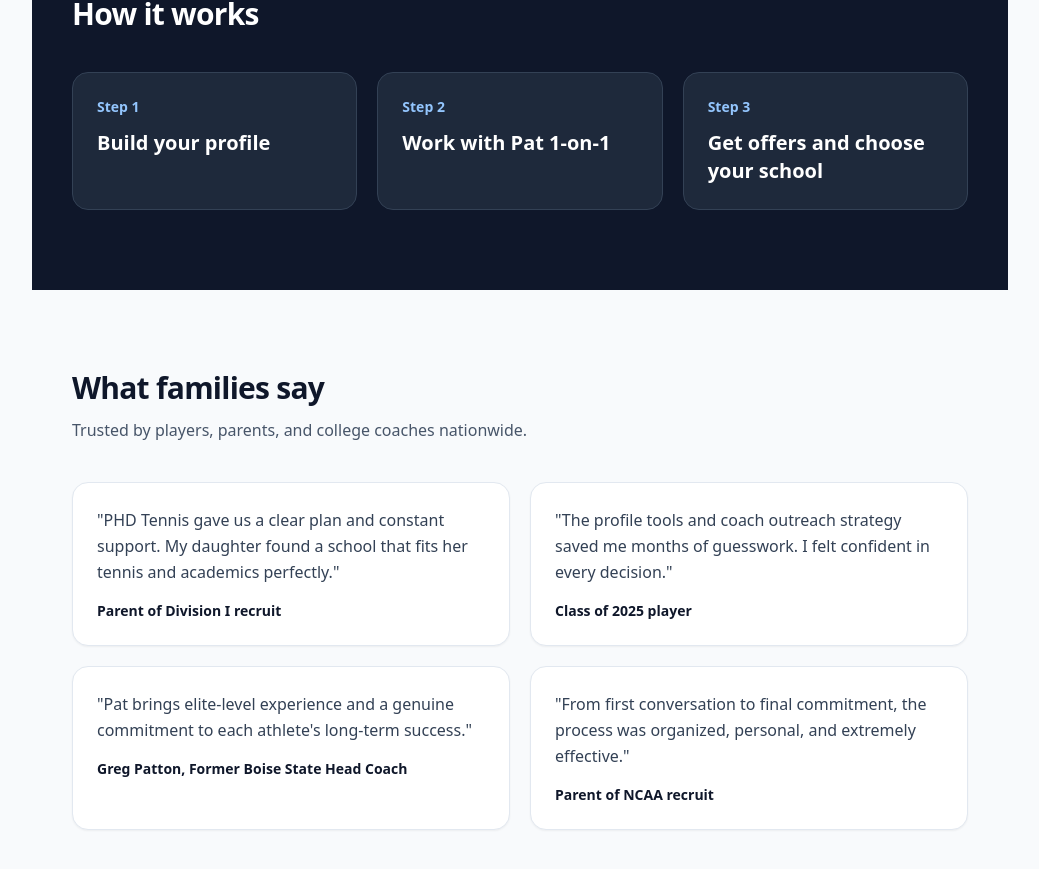
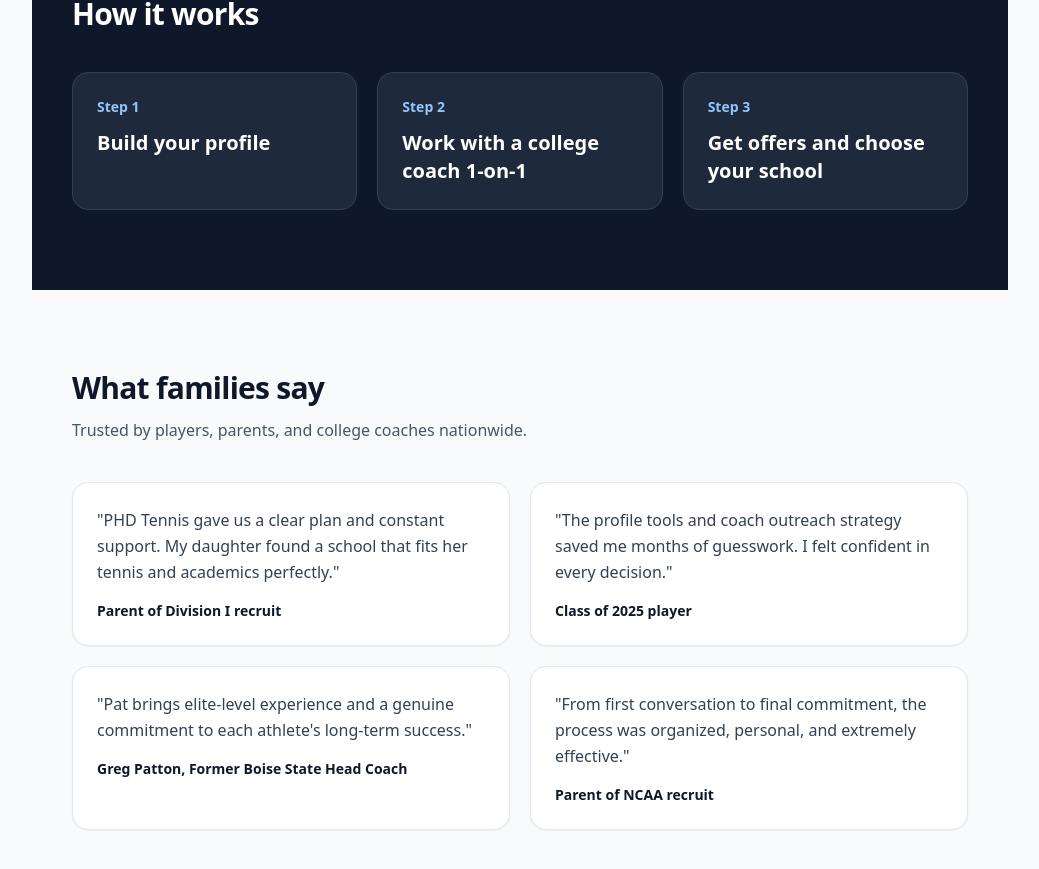
Before and after one commit to charliestark101199-sys/phd-tennis, a Next.js app: page / in a window 1280 px wide. Shown: the part 1558-2427 px from the top of the page, without its empty margins (120-1159 px from the left). Built offline with nearby package versions, Linux system fonts and the light colour scheme; no server answers.

Commit message:
Update step 2 text

```diff
--- a/app/page.tsx
+++ b/app/page.tsx
@@ -83,7 +83,7 @@ export default function HomePage() {
         <div className="mx-auto w-full max-w-7xl px-6 lg:px-10">
           <h2 className="text-3xl font-bold tracking-tight">How it works</h2>
           <div className="mt-10 grid gap-5 md:grid-cols-3">
-            {["Build your profile","Work with Pat 1-on-1","Get offers and choose your school"].map((step, index) => (
+            {["Build your profile","Work with a college coach 1-on-1","Get offers and choose your school"].map((step, index) => (
               <article key={step} className="rounded-2xl border border-slate-700 bg-slate-800 p-6">
                 <p className="text-sm font-semibold text-blue-300">Step {index + 1}</p>
                 <h3 className="mt-3 text-xl font-semibold">{step}</h3>
```
